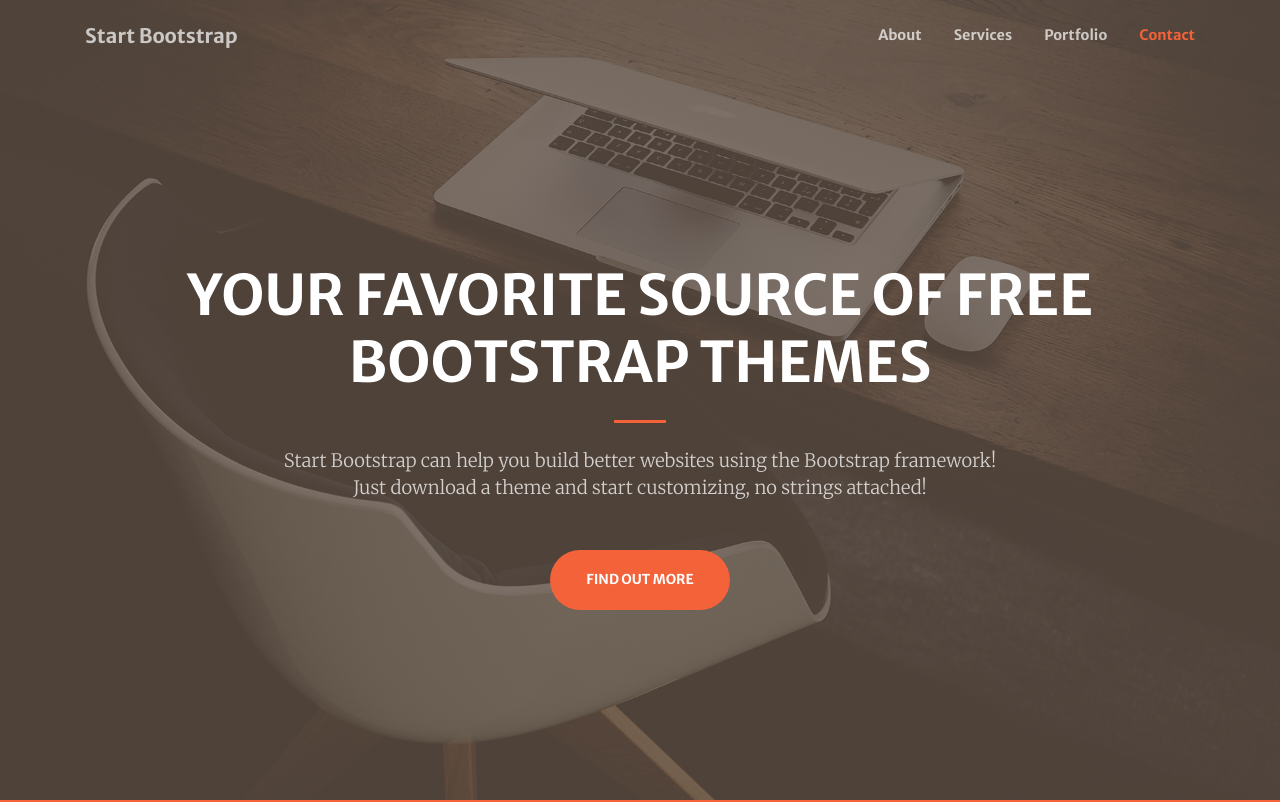
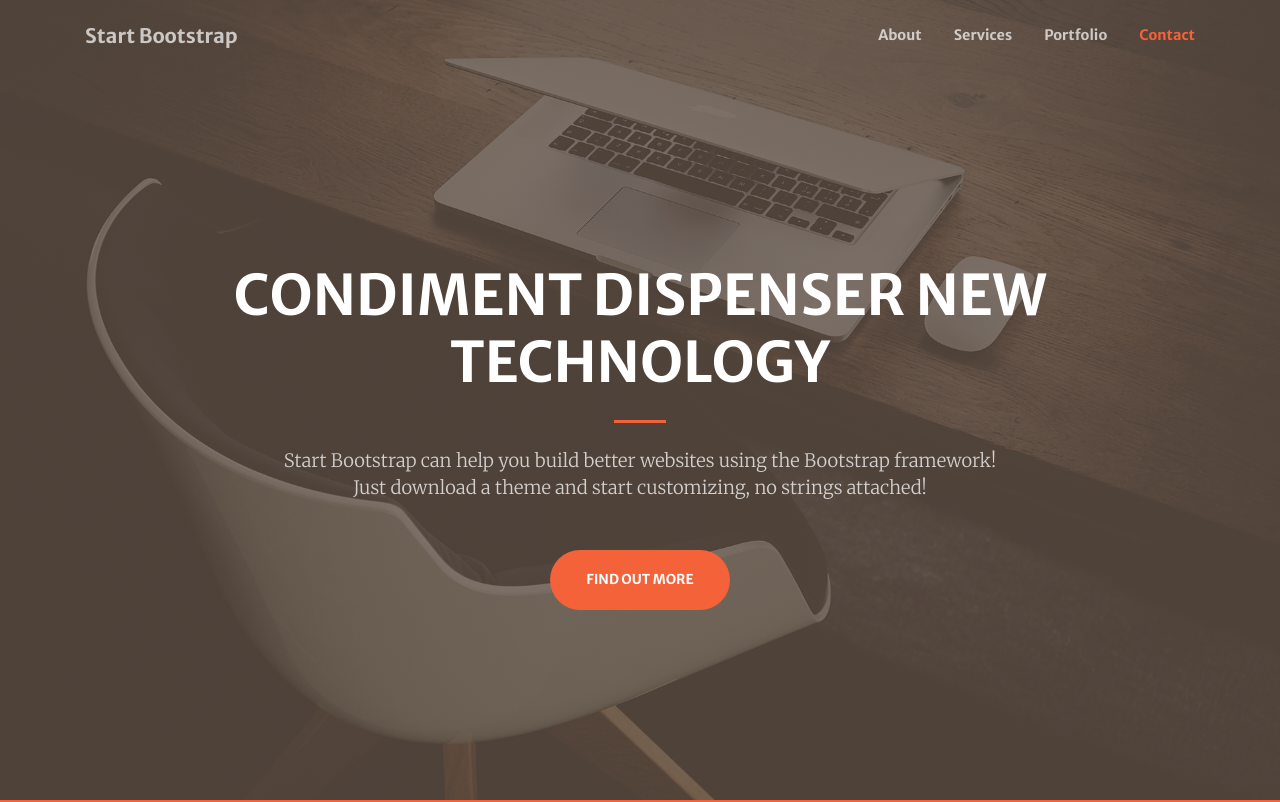
Before and after one commit to bryan11112/Horizon, a website with bundled scripts: page index.html in a window 1280 px wide. Shown: the top 802 px of the page. Built offline with nearby package versions, Linux system fonts and the light colour scheme.

Commit message:
Update index.html

```diff
--- a/index.html
+++ b/index.html
@@ -58,7 +58,7 @@
     <div class="container h-100">
       <div class="row h-100 align-items-center justify-content-center text-center">
         <div class="col-lg-10 align-self-end">
-          <h1 class="text-uppercase text-white font-weight-bold">Your Favorite Source of Free Bootstrap Themes</h1>
+          <h1 class="text-uppercase text-white font-weight-bold">Condiment Dispenser New Technology</h1>
           <hr class="divider my-4">
         </div>
         <div class="col-lg-8 align-self-baseline">
```
